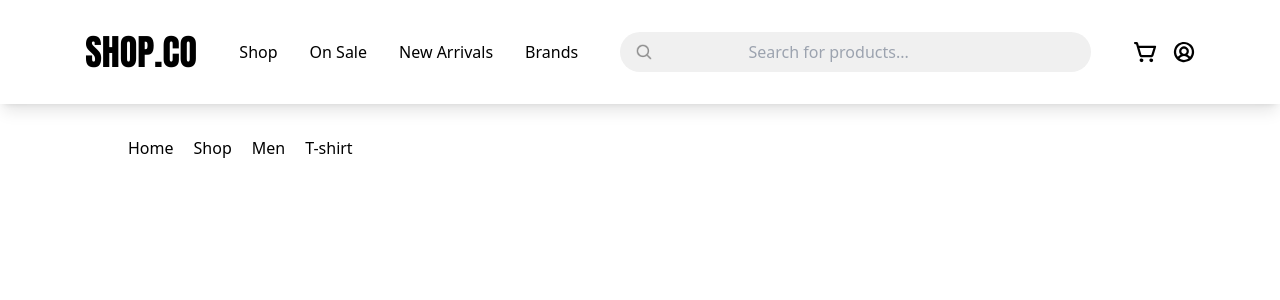
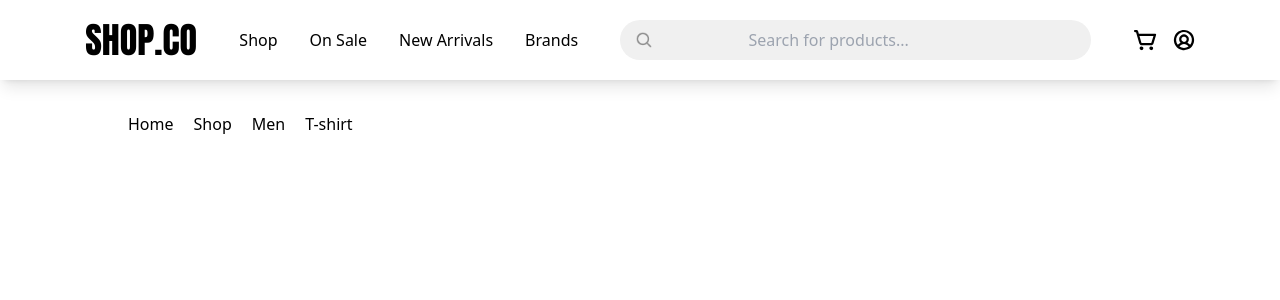
Before and after one commit to Dawar-Anwar-Khan/The-shopping-App-, a React (Vite) app: page /productdetails in a window 1280 px wide. Shown: the top 300 px of the page. Built offline with nearby package versions, Linux system fonts and the light colour scheme.

Commit message:
routed the links

```diff
--- a/src/assets/components/Footer.jsx
+++ b/src/assets/components/Footer.jsx
@@ -10,7 +10,7 @@ export default function Footer() {
             <div className='grid grid-cols-1 md:grid-cols-2 lg:grid-cols-5 gap-8 lg:gap-12'>
                 {/* Company Info Section */}
                 <div className='lg:col-span-2'>
-                    <h1 className='text-2xl sm:text-3xl lg:text-4xl font-CF mb-4'>SHOP.CO</h1>
+                    <h1 className='text-4xl font-CF mb-4'>SHOP.CO</h1>
                     <p className='text-gray-500 text-sm sm:text-base mb-6 max-w-sm'>
                         We have clothes that suits your style and which you're proud to wear. From women to men.
                     </p>
--- a/src/assets/components/Header.jsx
+++ b/src/assets/components/Header.jsx
@@ -2,6 +2,7 @@ import { useState } from 'react'
 import Cart from "../images/Cart.svg"
 import profile from "../images/profile.svg"
 import search from "../images/Vector.png"
+import { NavLink } from 'react-router'
 
 export default function Header() {
   const [isMenuOpen, setIsMenuOpen] = useState(false)
@@ -19,7 +20,7 @@ export default function Header() {
 
   return (
     <div className="max-w-screen-2xl mx-auto shadow-lg sticky top-0 bg-white">
-      <div className="flex justify-between lg:justify-around py-8 px-4 lg:px-16 items-center">
+      <div className="flex justify-between lg:justify-around py-5 px-4 lg:px-16 items-center">
         <div className='flex gap-3'>
           <button
             onClick={toggleMenu}
@@ -51,9 +52,9 @@ export default function Header() {
         <div className="hidden lg:block">
           <ul className="flex gap-8 cursor-pointer">
             {menuItems.map((item) => (
-              <li key={item} className="hover:text-gray-600 transition-colors">
+              <NavLink to={`/productdetails`} key={item} className="hover:text-gray-600 transition-colors">
                 {item}
-              </li>
+              </NavLink>
             ))}
           </ul>
         </div>
@@ -119,9 +120,8 @@ export default function Header() {
               <li
                 key={item}
                 className="py-2 px-4 hover:bg-gray-50 rounded-lg cursor-pointer transition-colors"
-                onClick={() => setIsMenuOpen(false)}
               >
-                {item}
+                <NavLink to={`/productdetails`} onClick={() => setIsMenuOpen(false)}>{item}</NavLink>
               </li>
             ))}
           </ul>
--- a/src/assets/components/Hero.jsx
+++ b/src/assets/components/Hero.jsx
@@ -1,5 +1,6 @@
 import React from 'react'
 import picture from "../images/Rectangle.svg"
+import { NavLink } from 'react-router'
 
 export default function Hero() {
   return (
@@ -14,7 +15,7 @@ export default function Hero() {
                     Browse through our diverse range of meticulously crafted garments, designed to bring out your individuality and cater to your sense of style.
                 </p>
                 <button className='mb-8 sm:mb-10 lg:mb-5 rounded-full bg-black text-white w-full sm:w-fit px-8 sm:px-12 py-3 sm:py-2 text-sm sm:text-base font-medium hover:bg-gray-800 transition-colors'>
-                    Shop Now
+                    <NavLink to={`/productdetails`}>Shop Now</NavLink>
                 </button>
 
                 {/* Stats Section */}
```
